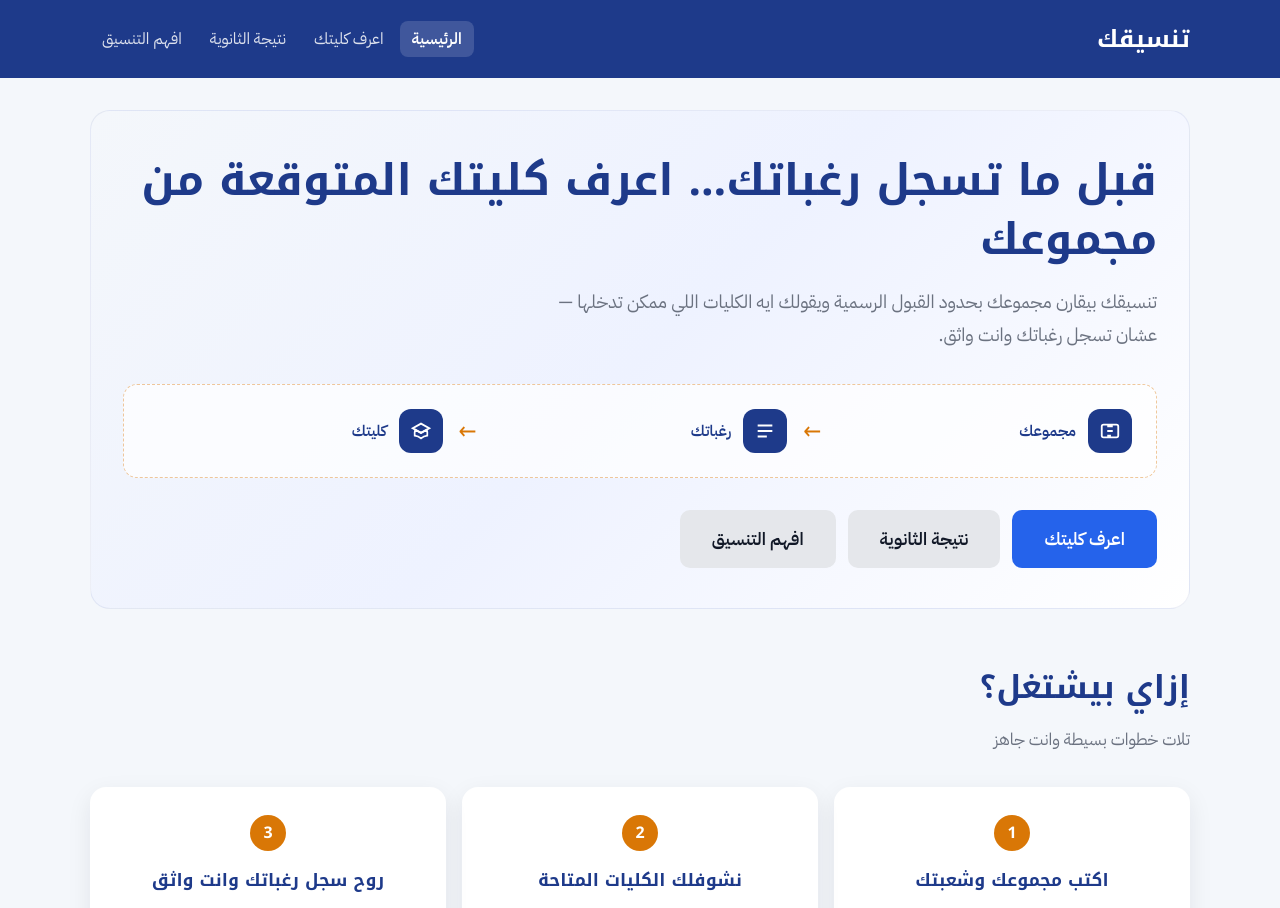
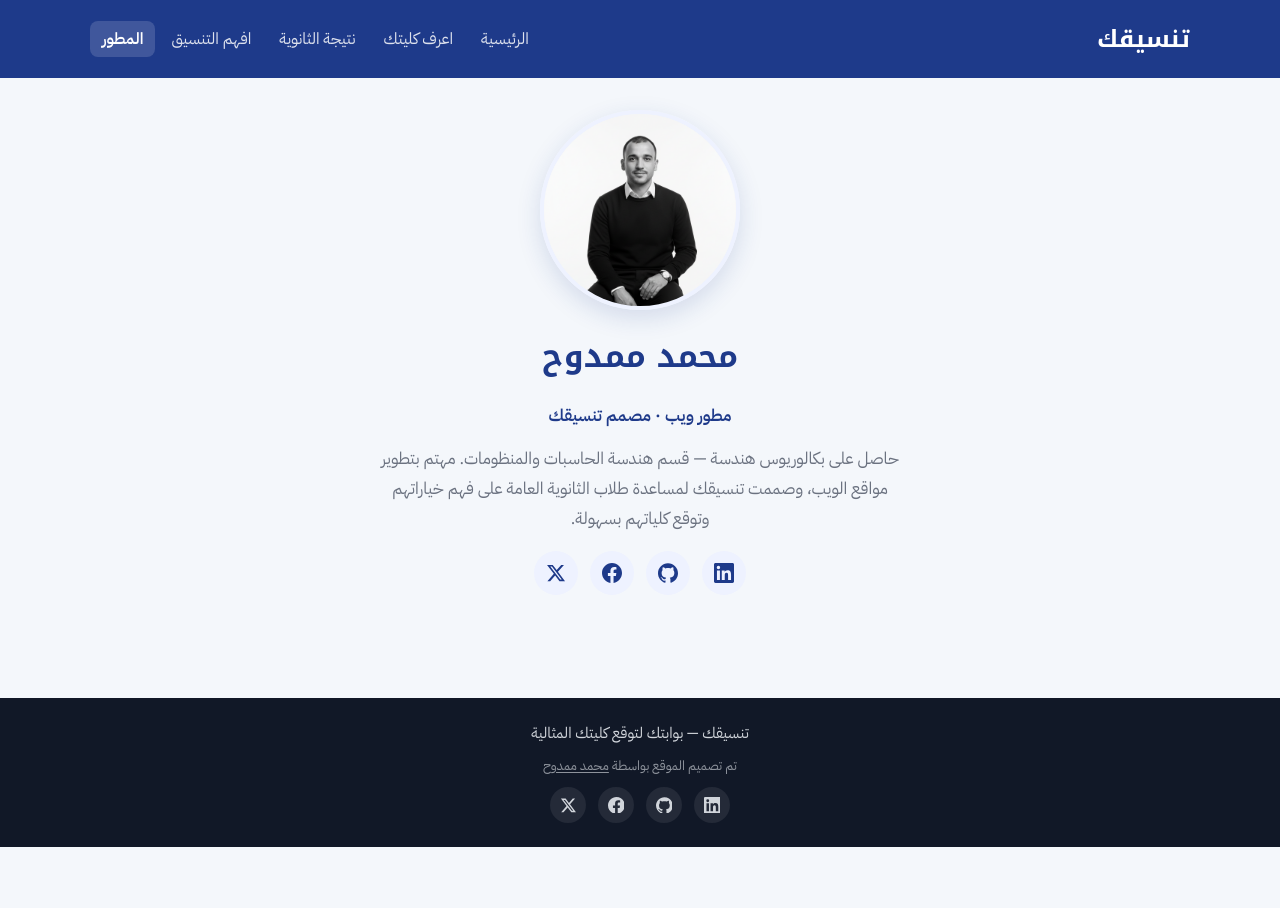
Before and after one commit to MohamedMamdoouh/Tansekak, an Angular app in the folder client/: page /designer in a window 1280 px wide. Before the commit this address led to /. Shown: the top 908 px of the page. After the commit the page ends 847 px from the top, so only its background shows below. Built offline with nearby package versions, Linux system fonts and the light colour scheme; no server answers.

Commit message:
Add social links component and update footer design. Include new route for designer page and enhance asset management in angular.json. Update styles for social links in styles.css.

```diff
--- a/client/angular.json
+++ b/client/angular.json
@@ -49,6 +49,11 @@
               {
                 "glob": "**/*",
                 "input": "public"
+              },
+              {
+                "glob": "**/*",
+                "input": "src/assets",
+                "output": "assets"
               }
             ],
             "styles": [
@@ -110,6 +115,11 @@
               {
                 "glob": "**/*",
                 "input": "public"
+              },
+              {
+                "glob": "**/*",
+                "input": "src/assets",
+                "output": "assets"
               }
             ],
             "styles": [
--- a/client/src/app/app.component.ts
+++ b/client/src/app/app.component.ts
@@ -1,11 +1,13 @@
 import { Component, OnInit, inject } from '@angular/core';
 import { RouterOutlet, RouterLink, RouterLinkActive } from '@angular/router';
 import { AuthService } from './auth.service';
+import { PROFILE } from './profile.config';
+import { SocialLinksComponent } from './components/social-links/social-links.component';
 
 @Component({
   selector: 'app-root',
   standalone: true,
-  imports: [RouterOutlet, RouterLink, RouterLinkActive],
+  imports: [RouterOutlet, RouterLink, RouterLinkActive, SocialLinksComponent],
   template: `
     <header class="header">
       <div class="container header-inner">
@@ -22,6 +24,7 @@ import { AuthService } from './auth.service';
             >نتيجة الثانوية</a
           >
           <a routerLink="/guide" routerLinkActive="active">افهم التنسيق</a>
+          <a routerLink="/designer" routerLinkActive="active">المطور</a>
           @if (auth.isAdmin()) {
             <a routerLink="/admin" routerLinkActive="active">لوحة التحكم</a>
             <button type="button" class="nav-btn" (click)="auth.logoutAndRedirect(true)">
@@ -37,7 +40,11 @@ import { AuthService } from './auth.service';
     <footer class="footer">
       <div class="container footer-inner">
         <p class="footer-tagline">تنسيقك — بوابتك لتوقع كليتك المثالية</p>
-        <p class="footer-credit">تم تصميم الموقع بواسطة محمد ممدوح</p>
+        <p class="footer-credit">
+          تم تصميم الموقع بواسطة
+          <a routerLink="/designer" class="footer-designer-link">{{ profile.name }}</a>
+        </p>
+        <app-social-links [links]="profile.socialLinks" size="sm" />
       </div>
     </footer>
   `,
@@ -117,11 +124,21 @@ import { AuthService } from './auth.service';
         font-size: 0.82rem;
         opacity: 0.65;
       }
+      .footer-designer-link {
+        color: inherit;
+        text-decoration: underline;
+        text-underline-offset: 2px;
+        transition: opacity 0.15s ease;
+      }
+      .footer-designer-link:hover {
+        opacity: 1;
+      }
     `,
   ],
 })
 export class AppComponent implements OnInit {
   auth = inject(AuthService);
+  profile = PROFILE;
 
   ngOnInit(): void {
     this.auth.loadSession().subscribe();
--- a/client/src/app/app.routes.ts
+++ b/client/src/app/app.routes.ts
@@ -2,6 +2,7 @@ import { Routes } from '@angular/router';
 import { LandingComponent } from './pages/landing/landing.component';
 import { PredictComponent } from './pages/predict/predict.component';
 import { GuideComponent } from './pages/guide/guide.component';
+import { DesignerComponent } from './pages/designer/designer.component';
 import { ResultsComponent } from './pages/results/results.component';
 import { ThanaweyaResultComponent } from './pages/thanaweya-result/thanaweya-result.component';
 import { AdminLoginComponent } from './pages/admin/login/login.component';
@@ -18,6 +19,7 @@ export const routes: Routes = [
   { path: 'predict', component: PredictComponent },
   { path: 'thanaweya-result', component: ThanaweyaResultComponent },
   { path: 'guide', component: GuideComponent },
+  { path: 'designer', component: DesignerComponent },
   { path: 'results', component: ResultsComponent },
   { path: 'admin/login', component: AdminLoginComponent },
   {
--- /dev/null
+++ b/client/src/app/components/social-links/social-links.component.ts
@@ -0,0 +1,55 @@
+import { Component, input } from '@angular/core';
+import { SocialLink } from '../../profile.config';
+
+@Component({
+  selector: 'app-social-links',
+  standalone: true,
+  template: `
+    <div class="social-links" [class.social-links--sm]="size() === 'sm'">
+      @for (link of links(); track link.id) {
+        <a
+          class="social-link"
+          [href]="link.url"
+          [attr.aria-label]="link.label"
+          target="_blank"
+          rel="noopener noreferrer"
+        >
+          @switch (link.id) {
+            @case ('linkedin') {
+              <svg viewBox="0 0 24 24" fill="currentColor" aria-hidden="true">
+                <path
+                  d="M20.447 20.452h-3.554v-5.569c0-1.328-.027-3.037-1.852-3.037-1.853 0-2.136 1.445-2.136 2.939v5.667H9.351V9h3.414v1.561h.046c.477-.9 1.637-1.85 3.37-1.85 3.601 0 4.267 2.37 4.267 5.455v6.286zM5.337 7.433a2.062 2.062 0 01-2.063-2.065 2.064 2.064 0 112.063 2.065zm1.782 13.019H3.555V9h3.564v11.452zM22.225 0H1.771C.792 0 0 .774 0 1.729v20.542C0 23.227.792 24 1.771 24h20.451C23.2 24 24 23.227 24 22.271V1.729C24 .774 23.2 0 22.222 0h.003z"
+                />
+              </svg>
+            }
+            @case ('github') {
+              <svg viewBox="0 0 24 24" fill="currentColor" aria-hidden="true">
+                <path
+                  d="M12 .297c-6.63 0-12 5.373-12 12 0 5.303 3.438 9.8 8.205 11.385.6.113.82-.258.82-.577 0-.285-.01-1.04-.015-2.04-3.338.724-4.042-1.61-4.042-1.61C4.422 18.07 3.633 17.7 3.633 17.7c-1.087-.744.084-.729.084-.729 1.205.084 1.838 1.236 1.838 1.236 1.07 1.835 2.809 1.305 3.495.998.108-.776.417-1.305.76-1.605-2.665-.3-5.466-1.332-5.466-5.93 0-1.31.465-2.38 1.235-3.22-.135-.303-.54-1.523.105-3.176 0 0 1.005-.322 3.3 1.23.96-.267 1.98-.399 3-.405 1.02.006 2.04.138 3 .405 2.28-1.552 3.285-1.23 3.285-1.23.645 1.653.24 2.873.12 3.176.765.84 1.23 1.91 1.23 3.22 0 4.61-2.805 5.625-5.475 5.92.42.36.81 1.096.81 2.22 0 1.606-.015 2.896-.015 3.286 0 .315.21.69.825.57C20.565 22.092 24 17.592 24 12.297c0-6.627-5.373-12-12-12"
+                />
+              </svg>
+            }
+            @case ('facebook') {
+              <svg viewBox="0 0 24 24" fill="currentColor" aria-hidden="true">
+                <path
+                  d="M24 12.073c0-6.627-5.373-12-12-12s-12 5.373-12 12c0 5.99 4.388 10.954 10.125 11.854v-8.385H7.078v-3.47h3.047V9.43c0-3.007 1.792-4.669 4.533-4.669 1.312 0 2.686.235 2.686.235v2.953H15.83c-1.491 0-1.956.925-1.956 1.874v2.25h3.328l-.532 3.47h-2.796v8.385C19.612 23.027 24 18.062 24 12.073z"
+                />
+              </svg>
+            }
+            @case ('twitter') {
+              <svg viewBox="0 0 24 24" fill="currentColor" aria-hidden="true">
+                <path
+                  d="M18.244 2.25h3.308l-7.227 8.26 8.502 11.24H16.17l-5.214-6.817L4.99 21.75H1.68l7.73-8.835L1.254 2.25H8.08l4.713 6.231zm-1.161 17.52h1.833L7.084 4.126H5.117z"
+                />
+              </svg>
+            }
+          }
+        </a>
+      }
+    </div>
+  `,
+})
+export class SocialLinksComponent {
+  links = input.required<SocialLink[]>();
+  size = input<'sm' | 'md'>('md');
+}
--- /dev/null
+++ b/client/src/app/pages/designer/designer.component.ts
@@ -0,0 +1,72 @@
+import { Component } from '@angular/core';
+import { PROFILE } from '../../profile.config';
+import { SocialLinksComponent } from '../../components/social-links/social-links.component';
+
+@Component({
+  selector: 'app-designer',
+  standalone: true,
+  imports: [SocialLinksComponent],
+  template: `
+    <div class="container">
+      <section class="page-section designer-page">
+        <div class="designer-profile">
+          <img
+            class="designer-photo"
+            [src]="profile.photoSrc"
+            [alt]="'صورة ' + profile.name"
+            width="200"
+            height="200"
+          />
+          <h1 class="section-title">{{ profile.name }}</h1>
+          <p class="designer-title">{{ profile.title }}</p>
+          <p class="designer-bio">{{ profile.bio }}</p>
+          <app-social-links [links]="profile.socialLinks" />
+        </div>
+      </section>
+    </div>
+  `,
+  styles: [
+    `
+      .designer-page {
+        display: flex;
+        justify-content: center;
+      }
+
+      .designer-profile {
+        max-width: 520px;
+        text-align: center;
+        display: flex;
+        flex-direction: column;
+        align-items: center;
+        gap: 1rem;
+      }
+
+      .designer-photo {
+        width: 200px;
+        height: 200px;
+        border-radius: 50%;
+        object-fit: cover;
+        object-position: center top;
+        border: 4px solid var(--color-surface-alt);
+        box-shadow: 0 8px 24px rgba(30, 58, 138, 0.15);
+      }
+
+      .designer-title {
+        margin: -0.5rem 0 0;
+        color: var(--color-primary);
+        font-weight: 600;
+        font-size: 1.05rem;
+      }
+
+      .designer-bio {
+        margin: 0;
+        color: var(--color-text-muted);
+        line-height: 1.8;
+        font-size: 1.05rem;
+      }
+    `,
+  ],
+})
+export class DesignerComponent {
+  profile = PROFILE;
+}
--- /dev/null
+++ b/client/src/app/profile.config.ts
@@ -0,0 +1,36 @@
+export interface SocialLink {
+  id: 'linkedin' | 'github' | 'twitter' | 'facebook';
+  label: string;
+  url: string;
+}
+
+export const PROFILE = {
+  name: 'محمد ممدوح',
+  title: 'مطور ويب · مصمم تنسيقك',
+  bio:
+    'حاصل على بكالوريوس هندسة — قسم هندسة الحاسبات والمنظومات. ' +
+    'مهتم بتطوير مواقع الويب، وصممت تنسيقك لمساعدة طلاب الثانوية العامة على فهم خياراتهم وتوقع كلياتهم بسهولة.',
+  photoSrc: 'assets/mohamed-mamdouh.png',
+  socialLinks: [
+    {
+      id: 'linkedin',
+      label: 'LinkedIn',
+      url: 'https://www.linkedin.com/in/mohamed-mamdouh-220806192/',
+    },
+    {
+      id: 'github',
+      label: 'GitHub',
+      url: 'https://github.com/MohamedMamdoouh',
+    },
+    {
+      id: 'facebook',
+      label: 'Facebook',
+      url: 'https://www.facebook.com/mohamedmamdouh2001/',
+    },
+    {
+      id: 'twitter',
+      label: 'X',
+      url: 'https://x.com/ellamby33',
+    },
+  ] satisfies SocialLink[],
+};
--- a/client/src/styles.css
+++ b/client/src/styles.css
@@ -724,6 +724,56 @@ td {
   text-align: center;
 }
 
+.social-links {
+  display: flex;
+  flex-wrap: wrap;
+  gap: 0.75rem;
+  justify-content: center;
+}
+
+.social-link {
+  display: inline-flex;
+  align-items: center;
+  justify-content: center;
+  width: 2.75rem;
+  height: 2.75rem;
+  border-radius: 999px;
+  color: var(--color-primary);
+  background: var(--color-surface-alt);
+  transition:
+    background 0.15s ease,
+    color 0.15s ease,
+    transform 0.15s ease;
+}
+
+.social-link:hover {
+  background: var(--color-primary);
+  color: #fff;
+  transform: translateY(-1px);
+}
+
+.social-link svg {
+  width: 1.25rem;
+  height: 1.25rem;
+}
+
+.social-links--sm .social-link {
+  width: 2.25rem;
+  height: 2.25rem;
+  background: rgba(255, 255, 255, 0.08);
+  color: #d1d5db;
+}
+
+.social-links--sm .social-link:hover {
+  background: rgba(255, 255, 255, 0.18);
+  color: #fff;
+}
+
+.social-links--sm .social-link svg {
+  width: 1.05rem;
+  height: 1.05rem;
+}
+
 @media (min-width: 768px) {
   .grid-3 {
     grid-template-columns: repeat(3, 1fr);
```
Also changed, not shown: client/src/assets/mohamed-mamdouh.png (added), 1 other file (tests, documents, lock files or other folders).
